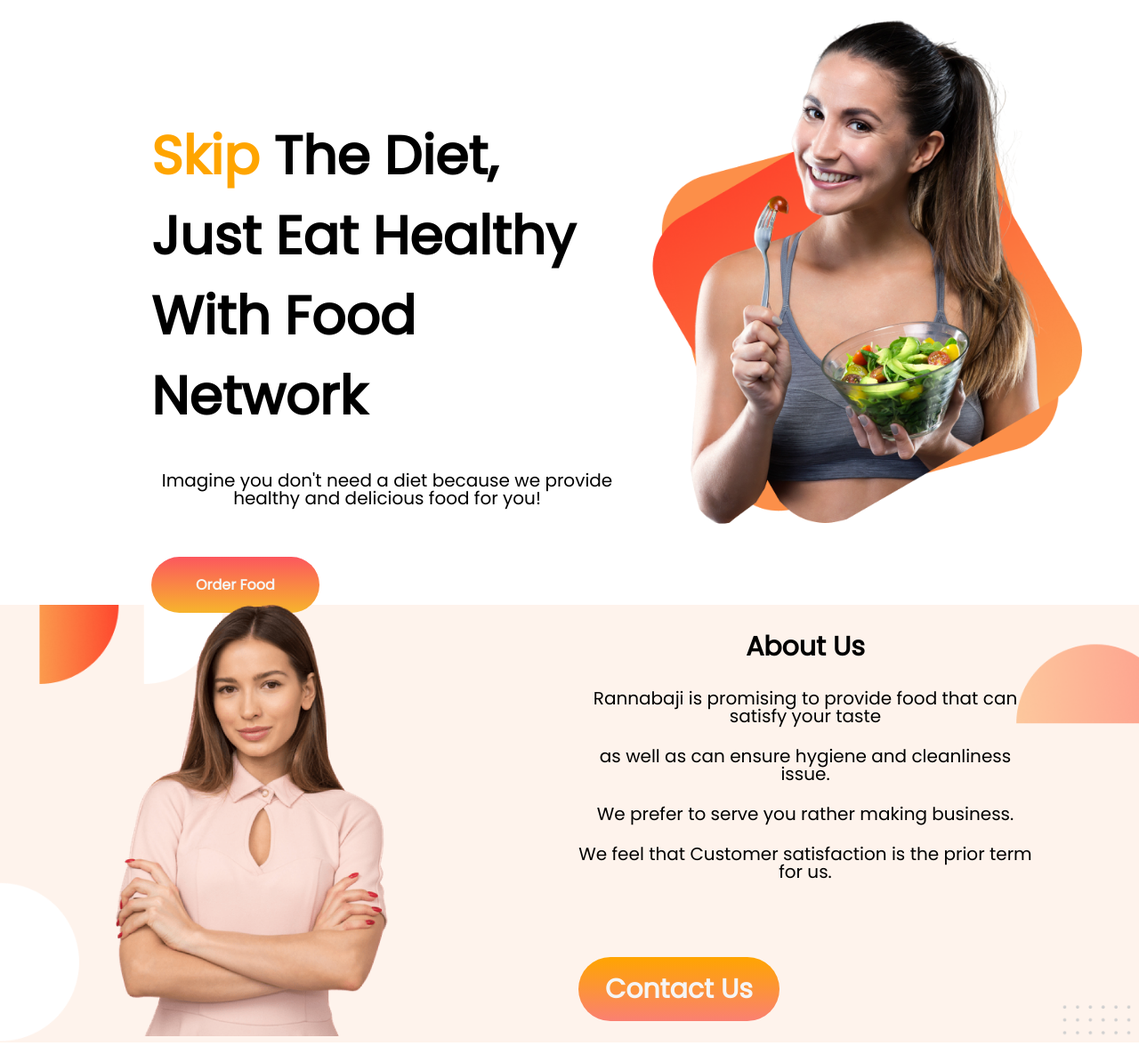
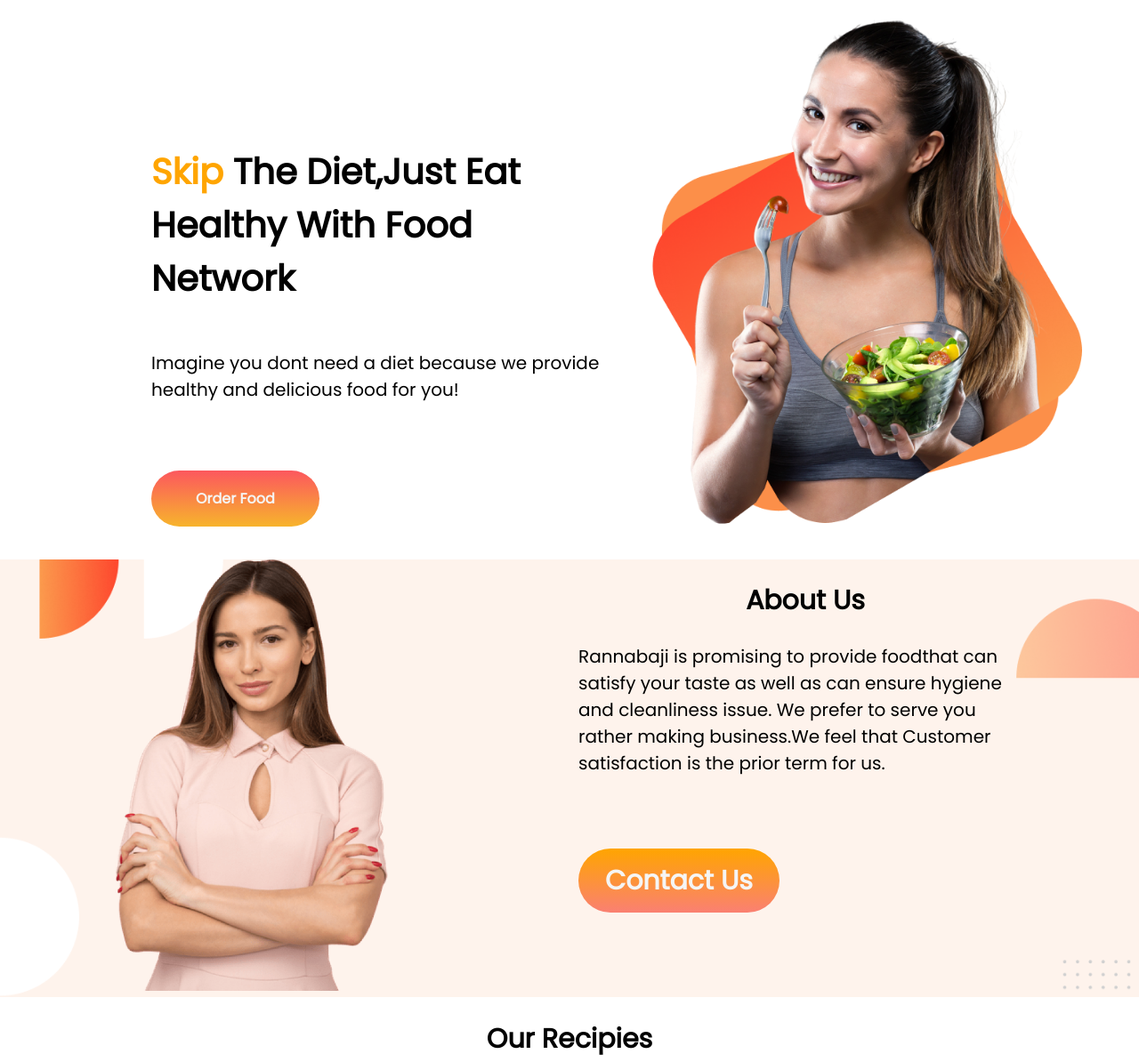
Before and after one commit to SheikhRaihan2021/practice, a plain HTML site: page index.html in a window 1280 px wide. Shown: the top 1194 px of the page at 89% size. Drawn offline with Linux system fonts and the light colour scheme.

Commit message:
added-added-added-add

```diff
--- a/index.html
+++ b/index.html
@@ -15,11 +15,9 @@
 <body>
     <section class="sec-one">
         <div class="div-one half-width">
-            <h1><span>Skip</span> The Diet, </h1>
-            <h1>Just Eat Healthy</h1>
-            <h1 id="header-three">With Food Network</h1>
-            <p id="para-one">Imagine you don't need a diet because we provide </p>
-            <p>healthy and delicious food for you!</p><br><br><br>
+            <h1 id="heading-one"><span>Skip</span> The Diet,Just Eat Healthy With Food Network </h1>
+            <p> Imagine you dont need a diet because we provide
+            healthy and delicious food for you!</p><br><br><br>
             <a class="order-food" target="_blank" href="https://www.facebook.com/Rannabaji/?ref=page_internal">Order
                 Food</a>
         </div>
@@ -32,12 +30,9 @@
             <h2>About Us</h2>
 
             <div class="paragraphs">
-                <p>Rannabaji is promising to provide food
-                    that can satisfy your taste </p><br>
-                <p>as well as can ensure hygiene and cleanliness issue.</p><br>
-                <p>We prefer to serve you rather making business.</p><br>
-                <p>We feel that Customer satisfaction is the prior term for us.</p>
-            </div><br><br><br><br>
+                <p>Rannabaji is promising to provide foodthat can satisfy your taste as well as can ensure hygiene and cleanliness issue.
+                We prefer to serve you rather making business.We feel that Customer satisfaction is the prior term for us.</p>
+            </div><br><br><br>
             <a class="contact-us" target="_blank" href="https://www.facebook.com/Rannabaji/?ref=page_internal">Contact
                 Us</a>
         </div>
@@ -81,6 +76,11 @@
         </div>
 
     </section>
+    <section class="social-media">
+        <div class="one-third"><h1>700K</h1><p>Youtube Subscribers</p></div>
+        <div class="one-third"><h1>2.4M</h1><p>instagram Followers</p></div>
+        <div class="one-third"><h1>100k</h1><p> Dribble shot likes</p></div>
+    </section>
     <footer class="footer-style">
         <h3> <span>Food</span> Network</h3>
         Eat Healthy to live healthy.Live healthy to live happy.
--- a/style.css
+++ b/style.css
@@ -9,11 +9,12 @@ span{
     color: orange;
 }
 h1{
-    font-size: 60px;
-     margin: 0;
-    padding: 0;
+    font-size: 40px;
 
 
+}
+#heading-one{
+    margin-bottom: 50px;
 }
 .order-food{
     text-decoration: none;
@@ -38,9 +39,8 @@ h1{
     width: 100%;
 }
 p{
-    margin: 0;
-    padding: 0;
-    line-height: 20px;
+
+    line-height: 1.5;
     font-size: 20px;
 
 }
@@ -95,10 +95,7 @@ h2{
     font-size: 30px;
     text-align: center ;
 }
-p{
-    text-align: center;
 
-}
 
  .parent{
    display: flex;
@@ -121,6 +118,22 @@ p{
     background-color: #eee;
     border-radius: 18px;
 }
+.social-media{
+    box-shadow: 5px 7px 9px rgba(0,0,0,0.25);
+    display: flex;
+    width: 80%;
+    padding-left: 30px;
+    padding-right: 30px;
+    padding-top: 20px;
+    padding-bottom: 20px;
+    margin: 50px;
+}
+.one-third{
+    width: 32%;
+}
+
+
+
 h3{
     font-size: 25px;
 }
```
